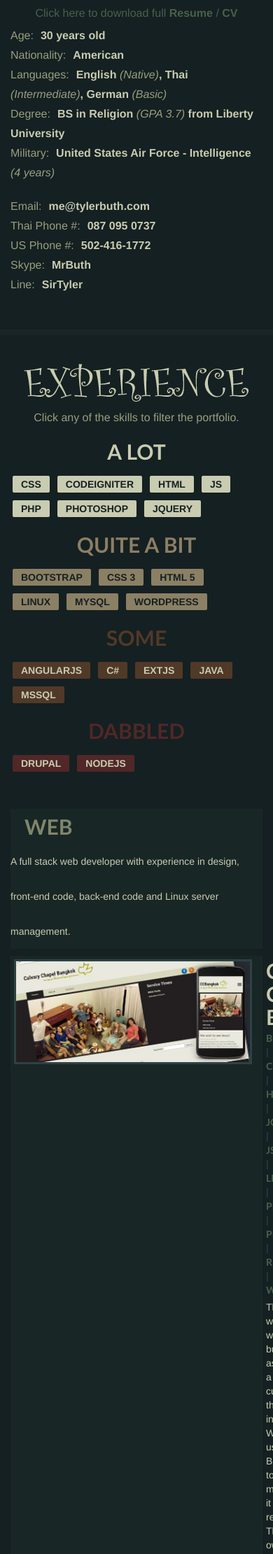
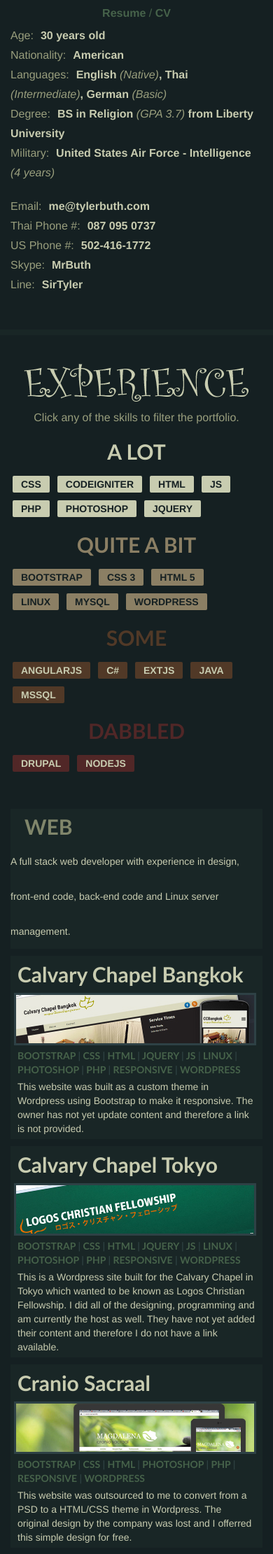
Before and after one commit to TylerButh/TylerButh, a PHP site: page / in a window 390 px wide; the page is wider, and only the part inside the window is pictured. Shown: the part 501-2722 px from the top of that part at 70% size. Run offline with PHP 8.4, Linux system fonts and the light colour scheme; some libraries are stand-ins or nearby versions.

Commit message:
Updated mobile styles

```diff
--- a/_/css/master.css
+++ b/_/css/master.css
@@ -198,23 +198,74 @@
     margin: 10px 0px;
 }
 #content .portfolio .item figure {
+    border: 3px solid #2e4145;
     float: left;
-    padding: 5px;
+    margin: 5px;
 }
 #content .portfolio .item img {
-    border: 3px solid #2e4145;
     height: 150px;
     width: 340px;
 }
 #content .portfolio .item .details {
     margin: 0px 15px 5px 365px;
 }
-#content .portfolio .item .details h4 {
+#content .portfolio .item h4 {
     color: #c8ccb0;
     font-family: Calibri;
     font-size: 30px;
     font-weight: bold;
     margin: 5px 0px 0px;
+}
+@media (max-width: 375px) {
+    .experience-title img {
+        width: 100%;
+    }
+}
+@media (max-width: 405px) {
+    #content .portfolio .item figure img {
+        width: 100%;
+    }
+}
+@media (max-width: 450px) {
+    .current-location .name {
+        display: none;
+    }
+    .current-time .name {
+        display: none;
+    }
+}
+@media (max-width: 560px) {
+    h1 img {
+        padding: 0px 10px;
+        width: 100%;
+    }
+
+}
+@media (max-width: 767px) {
+    .location-time-container {
+        text-align: center;
+    }
+    h1 {
+        position: static;
+        text-align: center;
+    }
+    #location-time {
+        display: inline-block;
+        position: static;
+        margin: 15px auto;
+        text-align: center;
+    }
+    #content .portfolio .item figure {
+        height: 75px;
+        overflow: hidden;
+    }
+    #content .portfolio .item .details {
+        clear: left;
+        margin: 0px 10px 5px;
+    }
+    #content .portfolio .item h4 {
+        padding: 5px 10px;
+    }
 }
 #content .portfolio .item .details nav {
     color: #2e4141;
@@ -236,7 +287,7 @@
     color: #999e7d;
     font-family: Calibri;
     font-size: 14px;
-    margin: 15px 0px 30px;
+    margin: 15px 15px 30px;
     text-align: center;
 }
 #main-footer a {
--- a/index.php
+++ b/index.php
@@ -14,11 +14,14 @@
 <body ng-app="TylerButh" ng-controller="iController">
 
 <header>
+    <div class="location-time-container">
+        <div id="location-time">
+            <span class="current-location"><span class="name">My Location: </span><b>Bangkok, Thailand</b></span>
+            <span class="current-time"><span class="name">My Time: </span><b><time current-time></time></b></span>
+        </div>
+    </div>
     <h1><img src="_/img/tyler_buth.png" /></h1>
-    <div id="location-time">
-        <span class="current-location">My Location: <b>Bangkok, Thailand</b></span>
-        <span class="current-time">My Time: <b><time current-time></time></b></span>
-    </div>
+
     <video autoplay loaded-data loop poster="_/img/bg.jpg" id="bgvid">
         <source src="_/vid/bg.webm" type="video/webm" />
         <source src="_/vid/bg.mp4" type="video/mp4" />
@@ -31,7 +34,9 @@
     <section class="info">
         <div class="container">
             <h2><img src="_/img/info.png" /></h2>
-            <div class="click-resume"><a href="_/doc/TylerButh-Resume.docx">Click here to download full <b>Resume</b> / <b>CV</b></a></div>
+            <div class="click-resume">
+                <a href="_/doc/TylerButh-Resume.docx"><span class="hidden-xs">Click here to download full </span><b>Resume</b> / <b>CV</b></a>
+            </div>
             <div class="row">
                 <div class="col-sm-6">
                     <dl>
@@ -56,7 +61,7 @@
     </section>
     <section class="experience">
         <div class="container">
-            <h2><img src="_/img/experience.png" /></h2>
+            <h2 class="experience-title"><img src="_/img/experience.png" /></h2>
             <div class="click-skill" ng-if="curSkillKey == 0">Click any of the skills to filter the portfolio.</div>
             <div class="click-skill" ng-if="curSkillKey > 0">Click the skill again to unselect it.</div>
             <div class="row skills">
@@ -102,9 +107,10 @@
                 <p>{{ curSkillDesc }}</p>
             </div>
             <div class="item clearfix" ng-repeat="(key, project) in portfolio" ng-if="curSkillKey == 0 || project.skills[curSkill]">
+                <h4 class="visible-xs">{{ project.name }}</h4>
                 <figure><img ng-src="/portfolio/{{ project.folder }}/figure.jpg" /></figure>
                 <div class="details">
-                    <h4>{{ project.name }}</h4>
+                    <h4 class="hidden-xs">{{ project.name }}</h4>
                     <nav class="item-skills">
                         <span ng-repeat="(skill, desc) in project.skills">
                             <a href ng-class="{true: 'selected'}[(curSkill == skill && !project.selectedSkill) || project.selectedSkill == skill]" ng-click="changeProjectSkill(key, skill)">{{ skill | uppercase }}</a>
```
